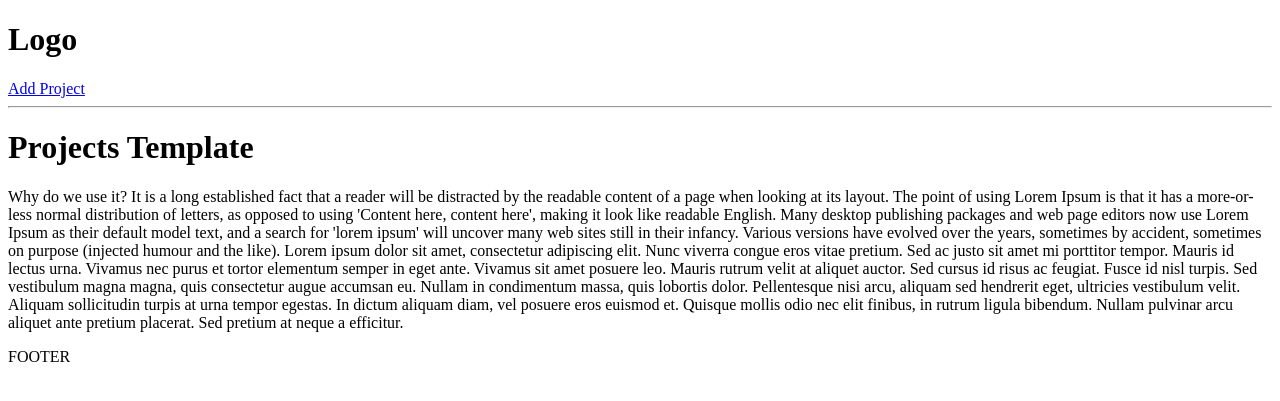
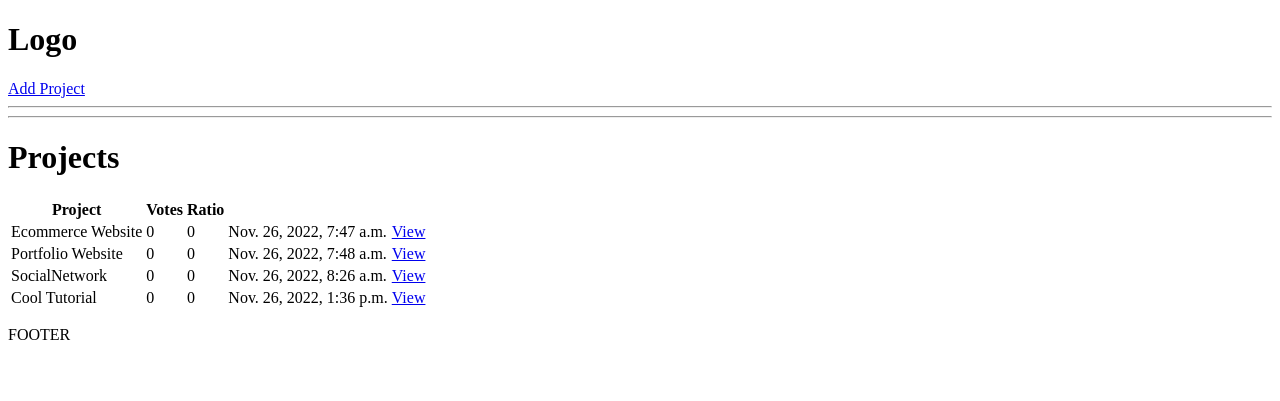
Before and after one commit to vkalcheva/WebBlog, a Django app: page / in a window 1280 px wide. Shown: the top 401 px of the page. Run offline with Django 4.2, Linux system fonts and the light colour scheme; data comes from the database, SQL or seed files in the repository; both versions use the stored data as it was after the commit.

Commit message:
CRUD-Create and Read project

```diff
--- a/projects/forms.py
+++ b/projects/forms.py
@@ -6,4 +6,4 @@ from projects.models import Project
 class ProjectForm(ModelForm):
     class Meta:
         model = Project
-        fields = '__all__'
+        fields = ['title', 'description', 'demo_link', 'source_link', 'tags']
--- a/projects/templates/projects/project_form.html
+++ b/projects/templates/projects/project_form.html
@@ -3,7 +3,7 @@
     <h1>Project Form</h1>
     <form method="POST">
     {% csrf_token %}
-        {{ form }}
+        {{ form.as_p }}
     <input type="submit">
     </form>
 {% endblock %}
--- a/projects/templates/projects/projects.html
+++ b/projects/templates/projects/projects.html
@@ -1,23 +1,28 @@
 {% extends 'main.html' %}
 
 {% block content %}
-    <h1>Projects Template</h1>
-    <p>Why do we use it?
-        It is a long established fact that a reader will be distracted by the readable content of a page when looking at
-        its layout. The point of using Lorem Ipsum is that it has a more-or-less normal distribution of letters, as
-        opposed to using 'Content here, content here', making it look like readable English. Many desktop publishing
-        packages and web page editors now use Lorem Ipsum as their default model text, and a search for 'lorem ipsum'
-        will uncover many web sites still in their infancy. Various versions have evolved over the years, sometimes by
-        accident, sometimes on purpose (injected humour and the like).
-        Lorem ipsum dolor sit amet, consectetur adipiscing elit. Nunc viverra congue eros vitae pretium. Sed ac justo
-        sit amet mi porttitor tempor. Mauris id lectus urna. Vivamus nec purus et tortor elementum semper in eget ante.
-        Vivamus sit amet posuere leo. Mauris rutrum velit at aliquet auctor. Sed cursus id risus ac feugiat.
+    <hr>
+    <h1>Projects</h1>
+    <table>
+        <tr>
 
-        Fusce id nisl turpis. Sed vestibulum magna magna, quis consectetur augue accumsan eu. Nullam in condimentum
-        massa, quis lobortis dolor. Pellentesque nisi arcu, aliquam sed hendrerit eget, ultricies vestibulum velit.
-        Aliquam sollicitudin turpis at urna tempor egestas. In dictum aliquam diam, vel posuere eros euismod et. Quisque
-        mollis odio nec elit finibus, in rutrum ligula bibendum. Nullam pulvinar arcu aliquet ante pretium placerat. Sed
-        pretium at neque a efficitur.
+            <th>Project</th>
+            <th>Votes</th>
+            <th>Ratio</th>
+            <th></th>
+        </tr>
+        {% for project in projects %}
+            <tr>
 
-    </p>
+                <td>{{ project.title }}</td>
+                <td>{{ project.vote_total }}</td>
+                <td>{{ project.vote_ratio }}</td>
+                <td>{{ project.created }}</td>
+                <td><a href={% url 'project' project.id %}>View</a></td>
+
+            </tr>
+        {% endfor %}
+    </table>
+
+
 {% endblock %}
--- a/projects/views.py
+++ b/projects/views.py
@@ -1,28 +1,37 @@
-from django.shortcuts import render
+from django.shortcuts import render, redirect
 
 from projects.forms import ProjectForm
 from projects.models import Project
 
 
-def projects(requests):
+def projects(request):
     projects = Project.objects.all()
     context = {
         'projects': projects
     }
-    return render(requests, "projects/projects.html", context)
+    return render(request, "projects/projects.html", context)
 
 
-def project(requests, pk):
+def project(request, pk):
     project_obj = Project.objects.get(id=pk)
+    tags = project_obj.tags.all()
     context = {
-        'project': project
+        'project': project_obj,
+        'tags': tags
     }
-    return render(requests, "projects/single_project.html", context)
+    return render(request, "projects/single_project.html", context)
 
 
-def create_project(requests):
+def create_project(request):
     form = ProjectForm()
+
+    if request.method == 'POST':
+        form =ProjectForm(request.POST)
+        if form.is_valid():
+            form.save()
+            return redirect('projects')
+
     context = {
         'form': form
     }
-    return render(requests, "projects/project_form.html", context)
+    return render(request, "projects/project_form.html", context)
```
Also changed, not shown: projects/templates/projects/single_project.html (+8 -1 lines), db.sqlite3.
